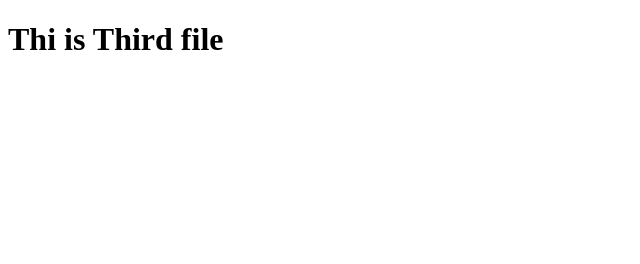
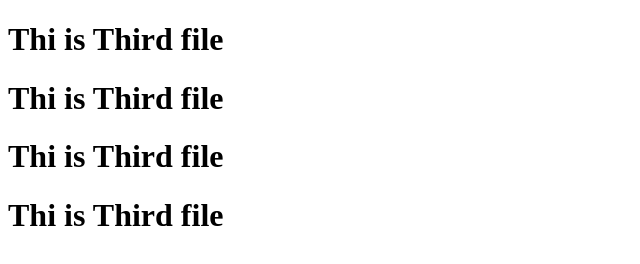
Before and after one commit to rahul0514/rahulh_8may_python_lld, a plain HTML site: page third.html in a window 1280 px wide. Shown: the whole page, without its empty margins (0-640 px from the left). Drawn offline with Linux system fonts and the light colour scheme.

Commit message:
more changes

```diff
--- a/third.html
+++ b/third.html
@@ -6,5 +6,8 @@
 </head>
 <body>
    <h1>Thi is Third file</h1>
+    <h1>Thi is Third file</h1>
+    <h1>Thi is Third file</h1>
+    <h1>Thi is Third file</h1>
 </body>
 </html>
```
